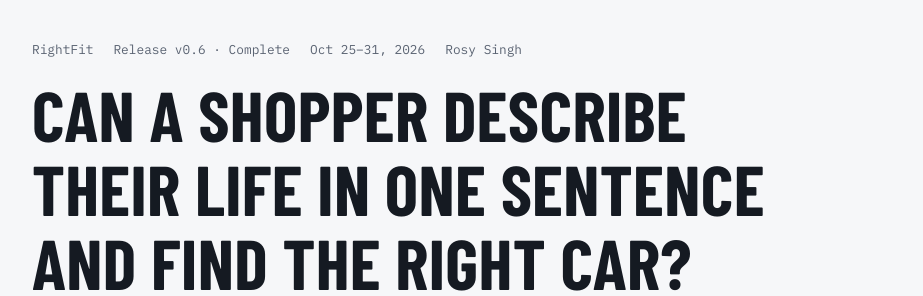
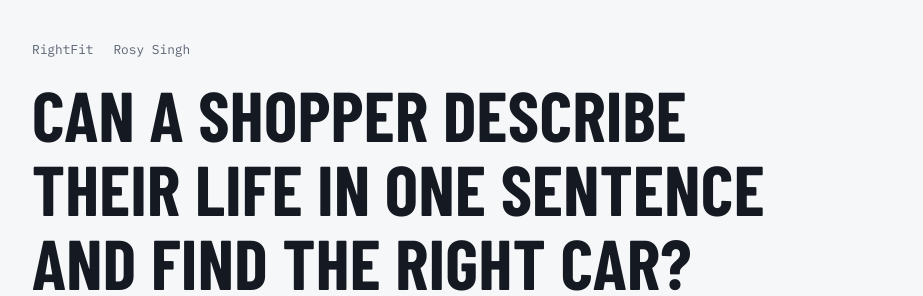
Before and after one commit to RosySingh9/rightfit-car-discovery, a plain HTML site: page site/index.html in a window 1280 px wide. Shown: the top 296 px of the page, without its empty margins (178-1101 px from the left). Drawn offline with nearby package versions, Linux system fonts and the light colour scheme.

Commit message:
Add files via upload

```diff
--- a/site/index.html
+++ b/site/index.html
@@ -221,7 +221,7 @@ footer{border-top:3px solid var(--ink);padding-top:18px;display:grid;gap:8px;fon
 <div class="wrap">
 
 <header class="hero">
-  <div class="meta"><span>RightFit</span><span>Release v0.6 · Complete</span><span>Oct 25–31, 2026</span><span>Rosy Singh</span></div>
+  <div class="meta"><span>RightFit</span><span>Rosy Singh</span></div>
   <h1>Can a shopper describe their life in one sentence and find the right car?</h1>
   <p class="thesis">Vehicle search works when shoppers talk in filters. <em>It breaks when they talk like people.</em></p>
   <p class="lede">RightFit is an AI discovery agent I built in public over one week, in six releases: research on how shoppers talk, an inventory data pipeline, the agent, honest evaluations against a major retailer's search, a test on six real buyers, and the finance-aware search those buyers asked for.</p>
```
Also changed, not shown: site/story.html (+1 -1 lines).
